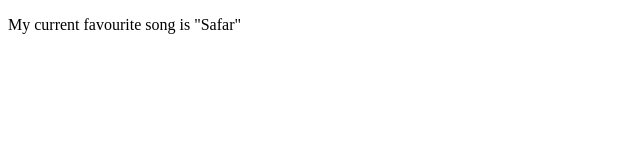
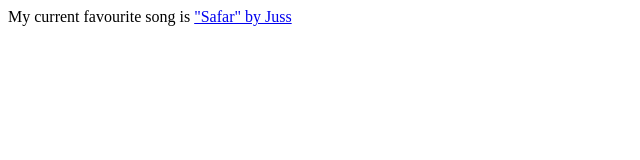
Before and after one commit to acciojob/favourite-song-Aman20114, a website: page main.html in a window 1280 px wide. Shown: the whole page, without its empty margins (0-640 px from the left). Drawn offline with Linux system fonts and the light colour scheme.

Commit message:
created a submission

```diff
--- a/main.html
+++ b/main.html
@@ -7,11 +7,9 @@
 </head>
 
 <body>
-	<!-- the entire body must be written by student -->
 	<div>
-		<p>My current favourite song is "Safar"</p>
-		<a href=https://www.youtube.com/watch?v=w0_SYGAyeck/></a>
-		</div>
+  My current favourite song is <a href="https://www.youtube.com/watch?v=w0_SYGAyeck">"Safar" by Juss</a>
+</div>
     <script type="text/javascript" src="./script.js">
 </script>
 
```
